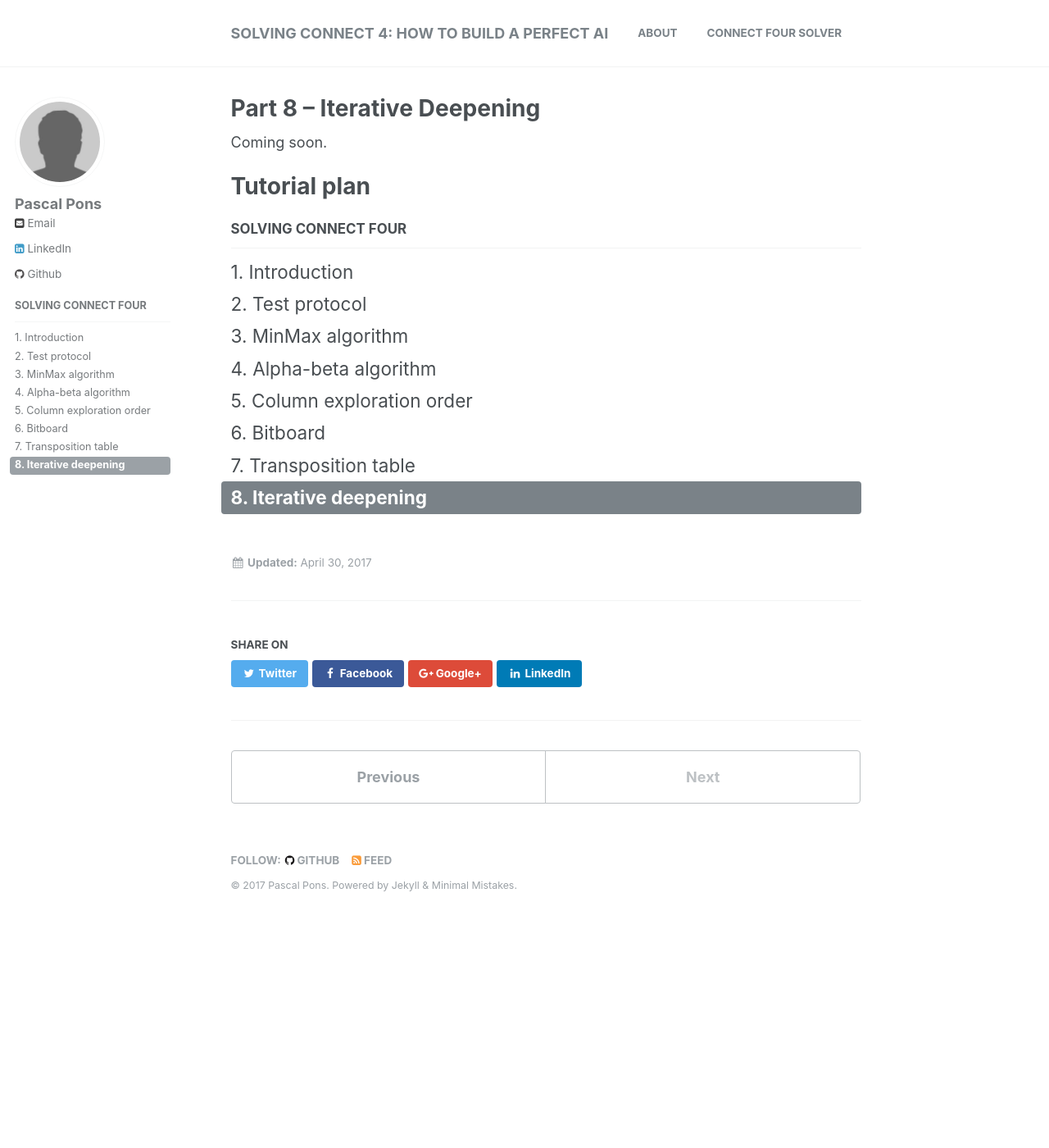
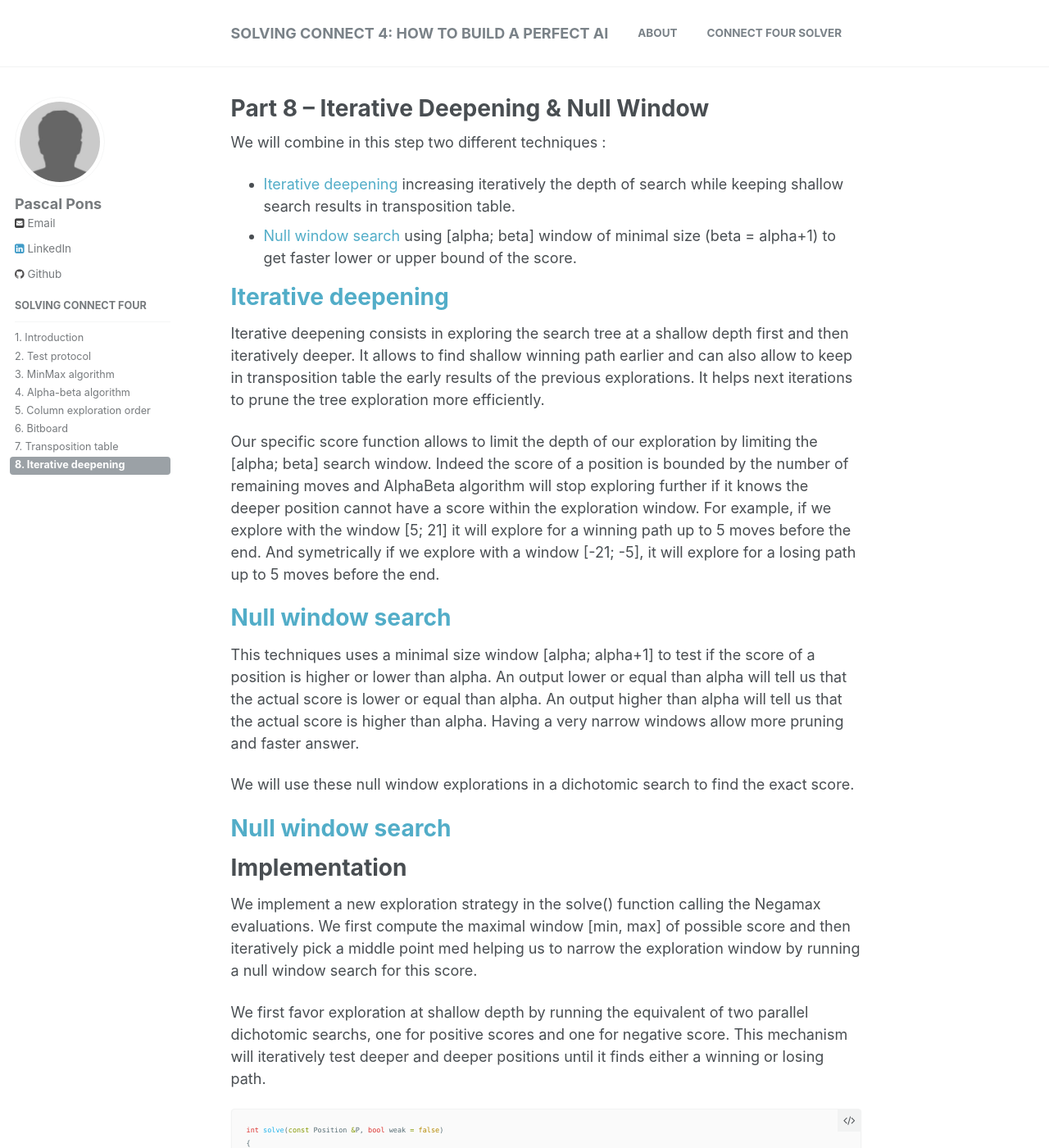
Before and after one commit to gamesolver/gamesolver.github.io, a Jekyll site: the page built from _solving-connect-four/08-iterative-deepening.md, in a window 1280 px wide and 1400 px high. Shown: the whole window at 82% size. Built offline with Jekyll 4.4.1, drawn with Linux system fonts in a browser that asks for light colours; some of the changed text lies outside the part shown.

Commit message:
Part 8: Iterative Deepening

````diff
--- a/_solving-connect-four/08-iterative-deepening.md
+++ b/_solving-connect-four/08-iterative-deepening.md
@@ -1,11 +1,85 @@
 ---
-title:  "Part 8 -- Iterative Deepening"
-date:   2017-04-30
+title:  "Part 8 -- Iterative Deepening & Null Window "
+date:   2017-08-26
 excerpt: "Increase progressively the depth of exploration"
 ---
 
-Coming soon.
+We will combine in this step two different techniques :
 
+- [Iterative deepening](https://chessprogramming.wikispaces.com/Iterative+Deepening) increasing iteratively the depth of search while keeping shallow search results in transposition table.
+- [Null window search](https://chessprogramming.wikispaces.com/Null+Window) using \[alpha; beta\] window of minimal size (beta = alpha+1) to get faster lower or upper bound of the score.
+
+
+# [Iterative deepening](https://chessprogramming.wikispaces.com/Iterative+Deepening)
+
+Iterative deepening consists in exploring the search tree at a shallow depth first and then iteratively deeper. It allows to find shallow winning path earlier and can also allow to keep in transposition table the early results of the previous explorations. It helps next iterations to prune the tree exploration more efficiently.
+
+Our specific score function allows to limit the depth of our exploration by limiting the \[alpha; beta\] search window. Indeed the score of a position is bounded by the number of remaining moves and AlphaBeta algorithm will stop exploring further if it knows the deeper position cannot have a score within the exploration window. For example, if we explore with the window \[5; 21\] it will explore for a winning path up to 5 moves before the end. And symetrically if we explore with a window \[-21; -5\], it will explore for a losing path up to 5 moves before the end.
+
+# [Null window search](https://chessprogramming.wikispaces.com/Null+Window)
+
+This techniques uses a minimal size window \[alpha; alpha+1\] to test if the score of a position is higher or lower than alpha. An output lower or equal than alpha will tell us that the actual score is lower or equal than alpha. An output higher than alpha will tell us that the actual score is higher than alpha. Having a very narrow windows allow more pruning and faster answer.
+
+We will use these null window explorations in a dichotomic search to find the exact score.
+
+# [Null window search](https://chessprogramming.wikispaces.com/Null+Window)
+
+
+# Implementation
+
+We implement a new exploration strategy in the solve() function calling the Negamax evaluations. We first compute the maximal window \[min, max\] of possible score and then iteratively pick a middle point med helping us to narrow the exploration window by running a null window search for this score.
+
+We first favor exploration at shallow depth by running the equivalent of two parallel dichotomic searchs, one for positive scores and one for negative score. This mechanism will iteratively test deeper and deeper positions until it finds either a winning or losing path.
+
+```c++
+int solve(const Position &P, bool weak = false)
+{
+  int min = -(Position::WIDTH*Position::HEIGHT - P.nbMoves())/2;
+  int max = (Position::WIDTH*Position::HEIGHT+1 - P.nbMoves())/2;
+  if(weak) {
+    min = -1;
+    max = 1;
+  }
+  while(min < max) {                    // iteratively narrow the min-max exploration window
+    int med = min + (max - min)/2;
+    if(med <= 0 && min/2 < med) med = min/2;
+    else if(med >= 0 && max/2 > med) med = max/2;
+    int r = negamax(P, med, med + 1);   // use a null depth window to know if the actual score is greater or smaller than med
+    if(r <= med) max = r;
+    else min = r;
+  }
+  return min;
+}
+```
+
+Full [source code](https://github.com/PascalPons/connect4/releases/tag/part8) corresponding to this part.
+
+
+# Benchmark
+
+Exploring at a shallow depth first speeds up considerably the computation of position with a short term outcome (easy and medium test set). It has almost no impact on weak solver because we are using there a \[-1;1\] exploration windows that
+
+
+
+For this benchmark, we took a 64MB transposition table (same size as Fhourstone reference). It reduces significantly the number of explored node, especially when a deeper search is needed. We are now able to solve most of the beginning of game test cases in a reasonbale time:
+
+
+
+|Solver                                 |Test Set name   |mean time    |mean nb pos  |K pos/s |
+----------------------------------------|----------------|-------------|-------------|--------|
+|Iterative Deepening (strong solver)    |End-Easy        |7.622 μs     |131.6        |17,270  |
+|Iterative Deepening (strong solver)    |Middle-Easy     |319.0 μs     |9,472        |29,690  |
+|Iterative Deepening (strong solver)    |Middle-Medium   |48.30 ms     |1,699,000    |35,170  |
+|Iterative Deepening (strong solver)    |Begin-Easy      |9.171 ms     |236,700      |25,810  |
+|Iterative Deepening (strong solver)    |Begin-Medium    |4.817 s      |183,600,000  |38,120  |
+|Iterative Deepening (strong solver)    |Begin-Hard      |N/A          |N/A          |N/A     |
+|---------------------------------------|----------------|-------------|-------------|--------|
+|Iterative Deepening (weak solver)      |End-Easy        |5.255 μs     |74.40        |14,170  |
+|Iterative Deepening (weak solver)      |Middle-Easy     |1.049 ms     |29,910       |28,520  |
+|Iterative Deepening (weak solver)      |Middle-Medium   |24.08 ms     |801,455      |33280   |
+|Iterative Deepening (weak solver)      |Begin-Easy      |1.113 s      |36,350,000   |32,650  |
+|Iterative Deepening (weak solver)      |Begin-Medium    |1.751 s      |63,590,000   |36,320  |
+|Iterative Deepening (weak solver)      |Begin-Hard      |N/A          |N/A          |N/A     |
 
 # Tutorial plan
 {% include nav_list nav="side" %}
````
